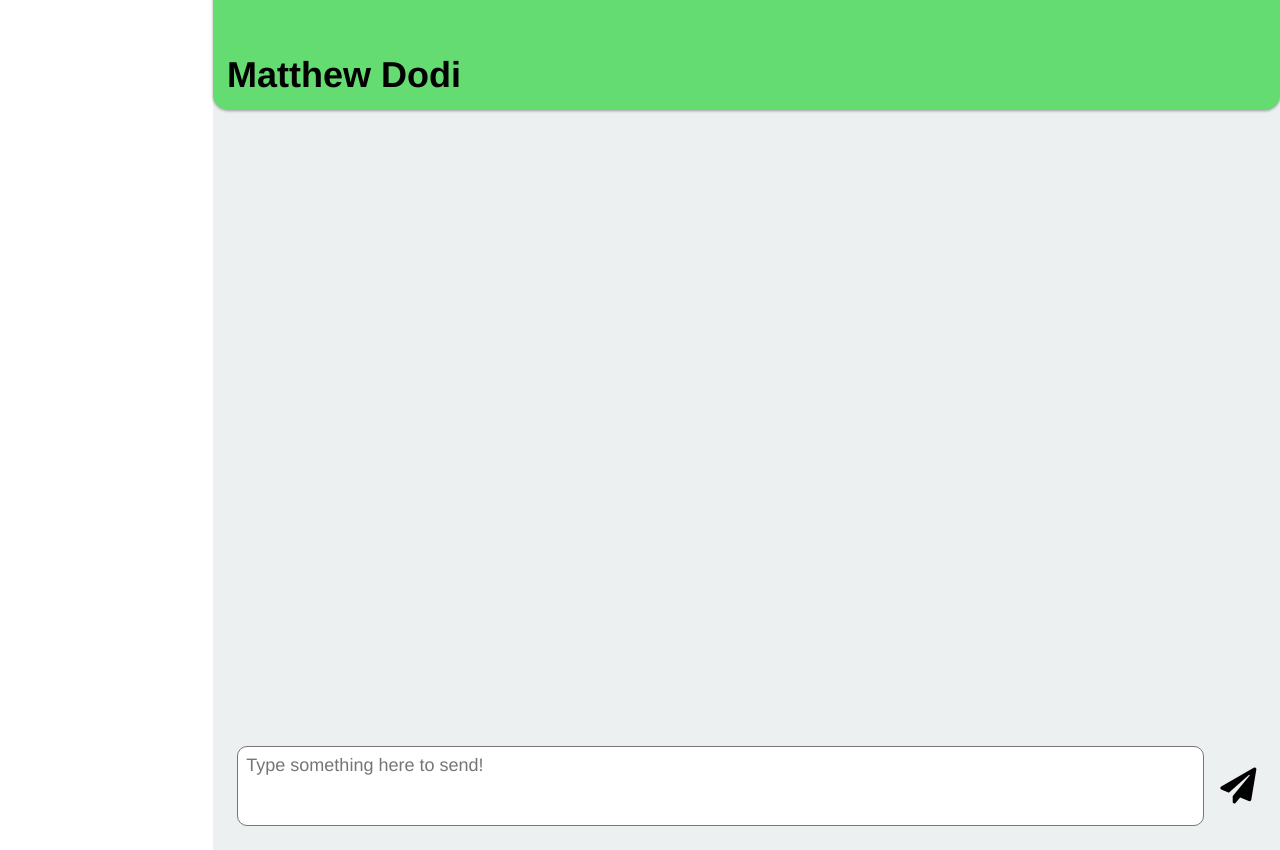
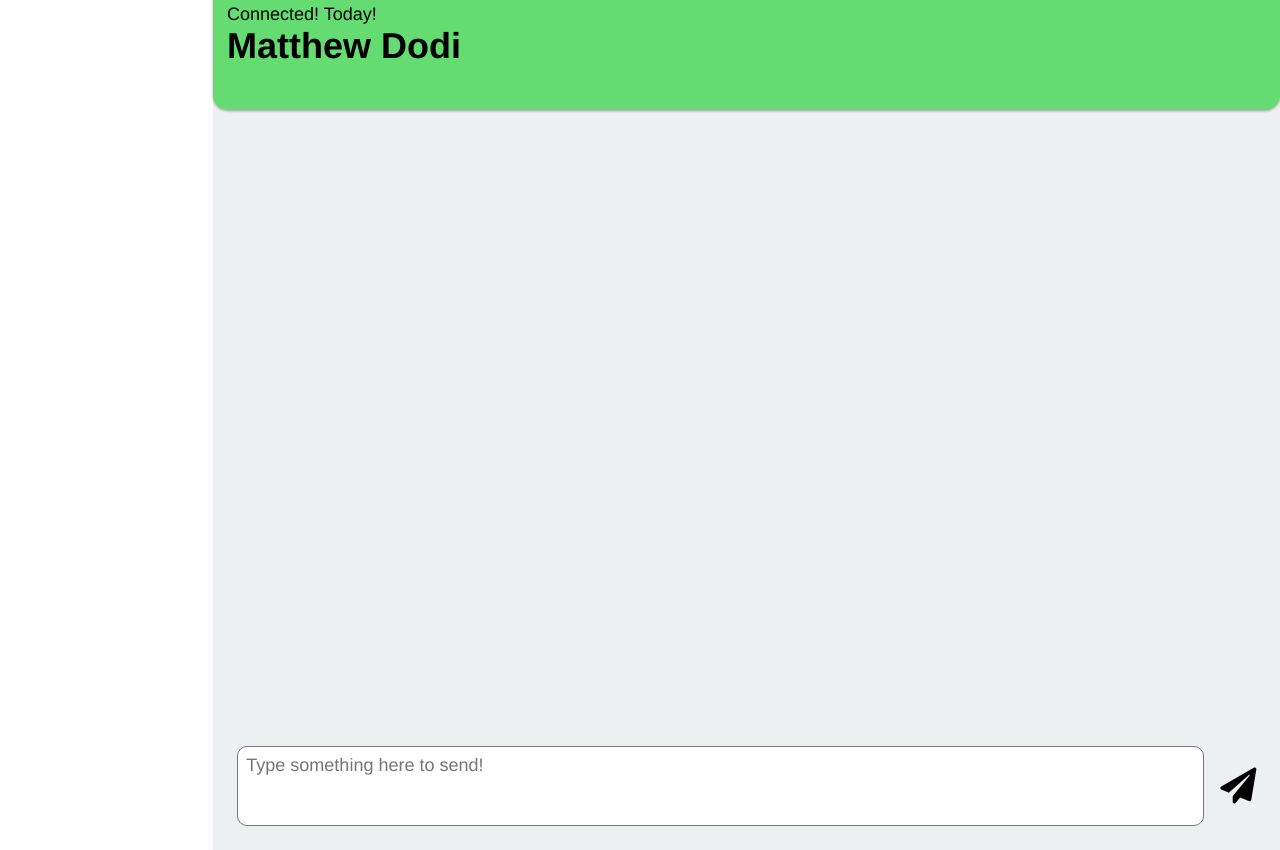
Before and after one commit to MatheoDodi/web-chat-app, a website: page public/index.html in a window 1280 px wide. Drawn offline with nearby package versions, Linux system fonts and the light colour scheme; no server answers.

Commit message:
finished styling on userInfo section

```diff
--- a/public/index.html
+++ b/public/index.html
@@ -19,6 +19,7 @@
         <div class="chatInfo"></div>
         <div class="chatBox">
             <div class="userInfo">
+                <p>Connected! Today!</p>
                 <h1>Matthew Dodi</h1>
             </div>
             <ul id="messages"></ul>
--- a/public/main.css
+++ b/public/main.css
@@ -26,7 +26,7 @@ body {
 .userInfo {
     padding: .85rem;
     display: flex;
-    align-items: flex-end;
+    flex-direction: column;
     background-color: #64DC72;
     box-shadow: 0 1px 3px rgba(0,0,0,.35);
     border-radius: 0 0 15px 15px;
@@ -35,8 +35,11 @@ body {
     transform: translateY(-60px);
 }
 
+h1 {
+}
+
 .userInfo:hover {
-    box-shadow: 0 4px 6px rgba(0,0,0,.38);
+    box-shadow: 0 5px 8px rgba(0,0,0,.4);
     transform: translateY(0);
 }
 
```
